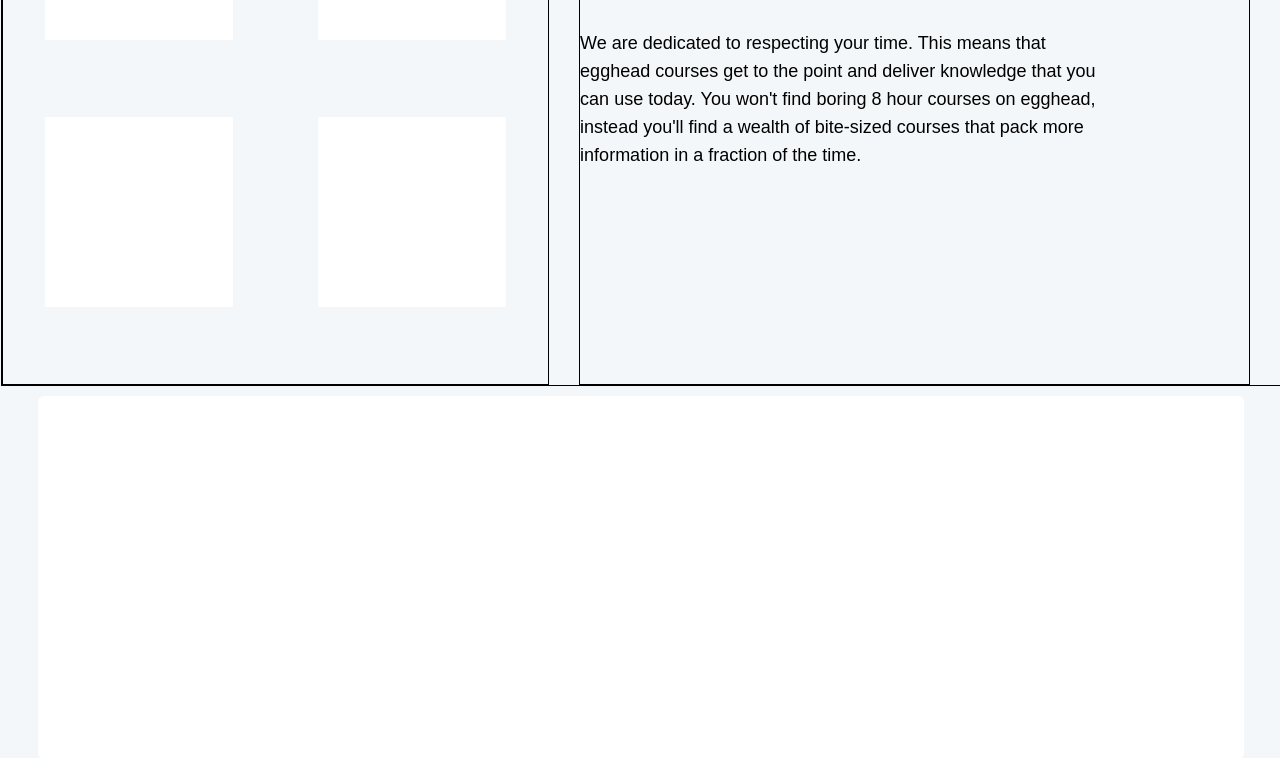
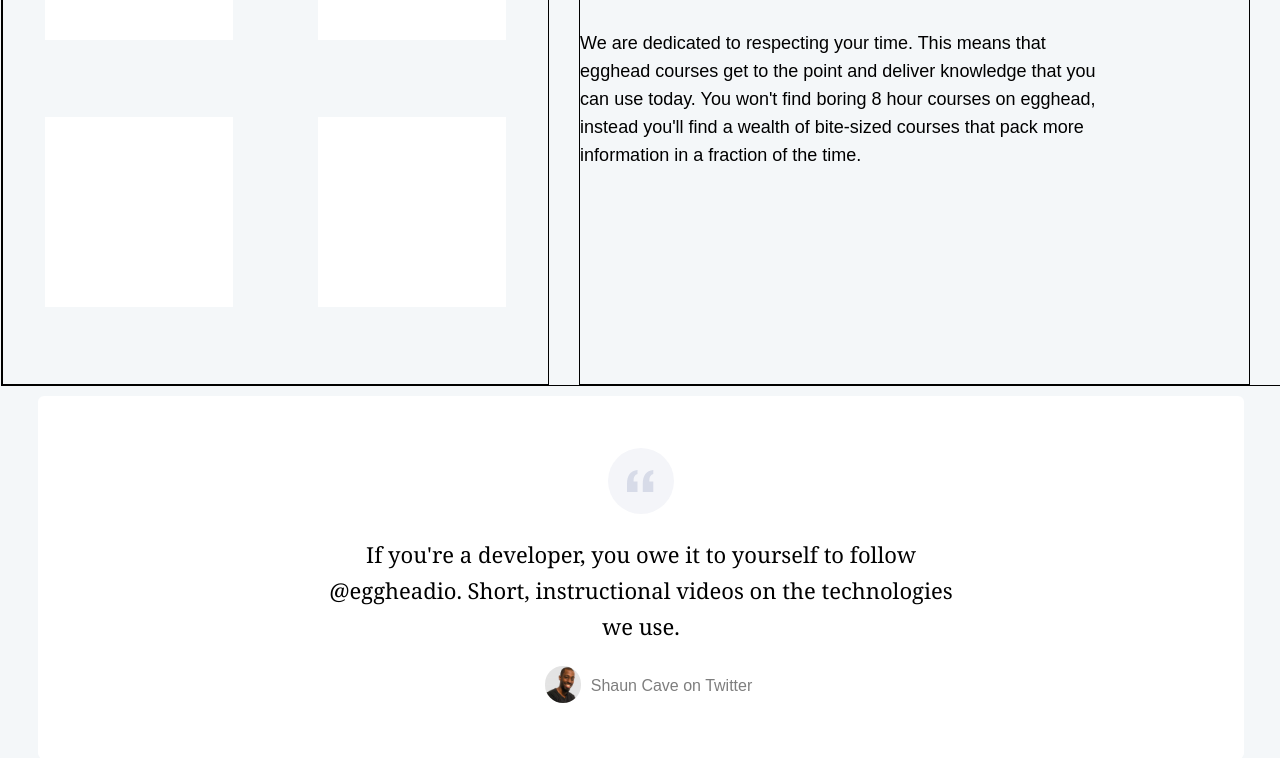
Before and after one commit to ahs1n/https-egghead.io_Mockup, a plain HTML site: page index.html in a window 1280 px wide. Shown: the part 5577-6335 px from the top of the page. Drawn offline with Linux system fonts and the light colour scheme.

Commit message:
add footer

```diff
--- a/index.html
+++ b/index.html
@@ -841,14 +841,28 @@
 
             <div class="follow_egg">
                 <div class="follow_link">
+                    <img src="section5.svg" alt="section5.svg">
+                    <p id="follow_link_p">If you're a developer, you owe it to yourself to follow @eggheadio.
+                        Short, instructional videos on the technologies we use.</p>
+                        <!-- <div class="card_layout_material"> -->
+                            <div class="course_teacher">
+                                <div class="card_layout_teacher">
+                                    <img src="ff44ca7769c3472639bc459206e96fb0.jpg"
+                                    alt="ff44ca7769c3472639bc459206e96fb0">
+                                </div>
+                                <div class="card_layout_lesson">
+                                    <p>Shaun Cave on Twitter</p>
+                                </div>
+
+                            </div>
+                        <!-- </div> -->
 
                 </div>
+            </div>
+        </section>
+        <footer>
 
-            </div>
-
-
-
-        </section>
+        </footer>
 
 
 </body>
--- a/style.css
+++ b/style.css
@@ -631,4 +631,26 @@ section
     border-radius: 6px;
     /* border: black solid 1px; */
     background-color: #ffffff;
+    display: flex;
+    flex-direction: column;
+    justify-content: center;
+    flex-wrap: wrap;
+    align-items: center;
 }
+#follow_link_p
+{
+    font-size: 22px;
+    font-weight: 400;
+    line-height: 36px;
+    width: 640px;
+    text-align: center;
+    font-family: Georgia, 'Times New Roman', Times, serif;
+    /* border: solid black 1px; */
+}
+footer
+{
+    width: 100%;
+    height: 477px;
+    background-color: #141618;
+    /* border: solid black 1px; */
+}
```
Also changed, not shown: section5.svg (added).
